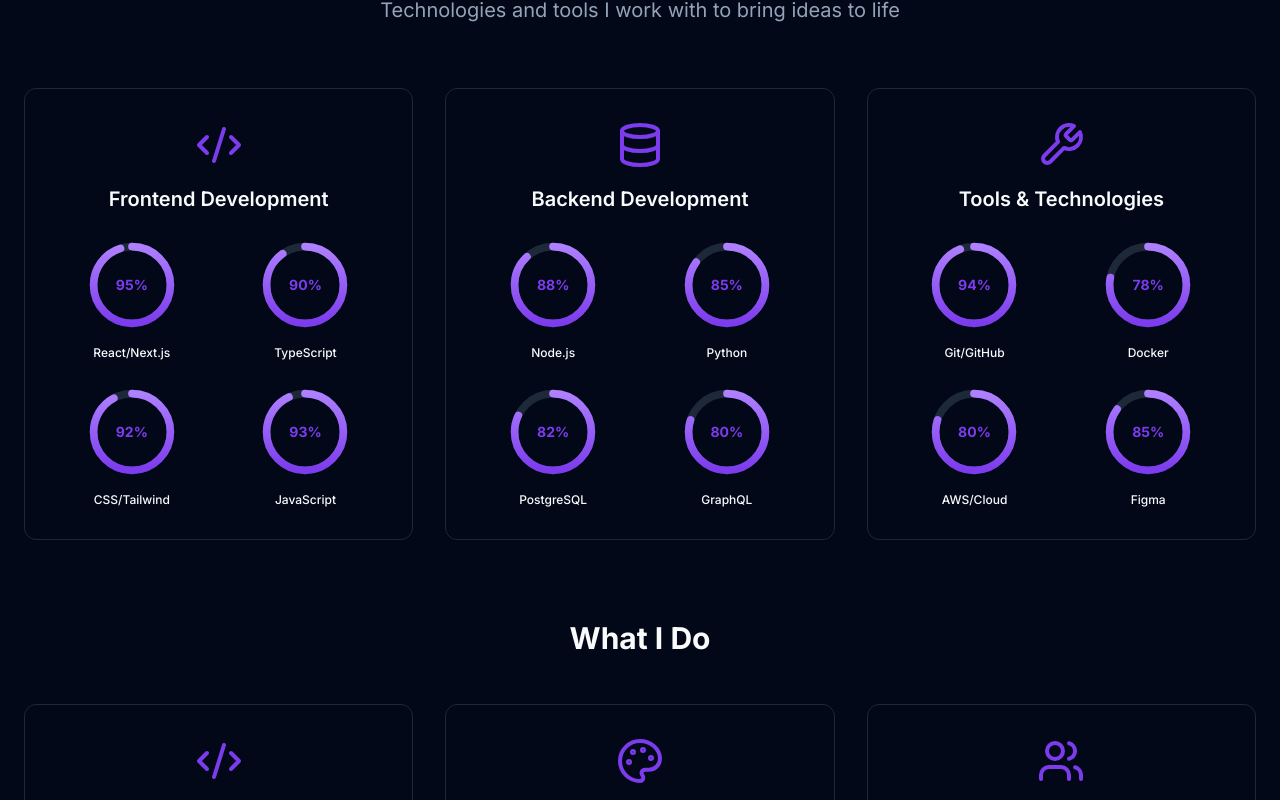
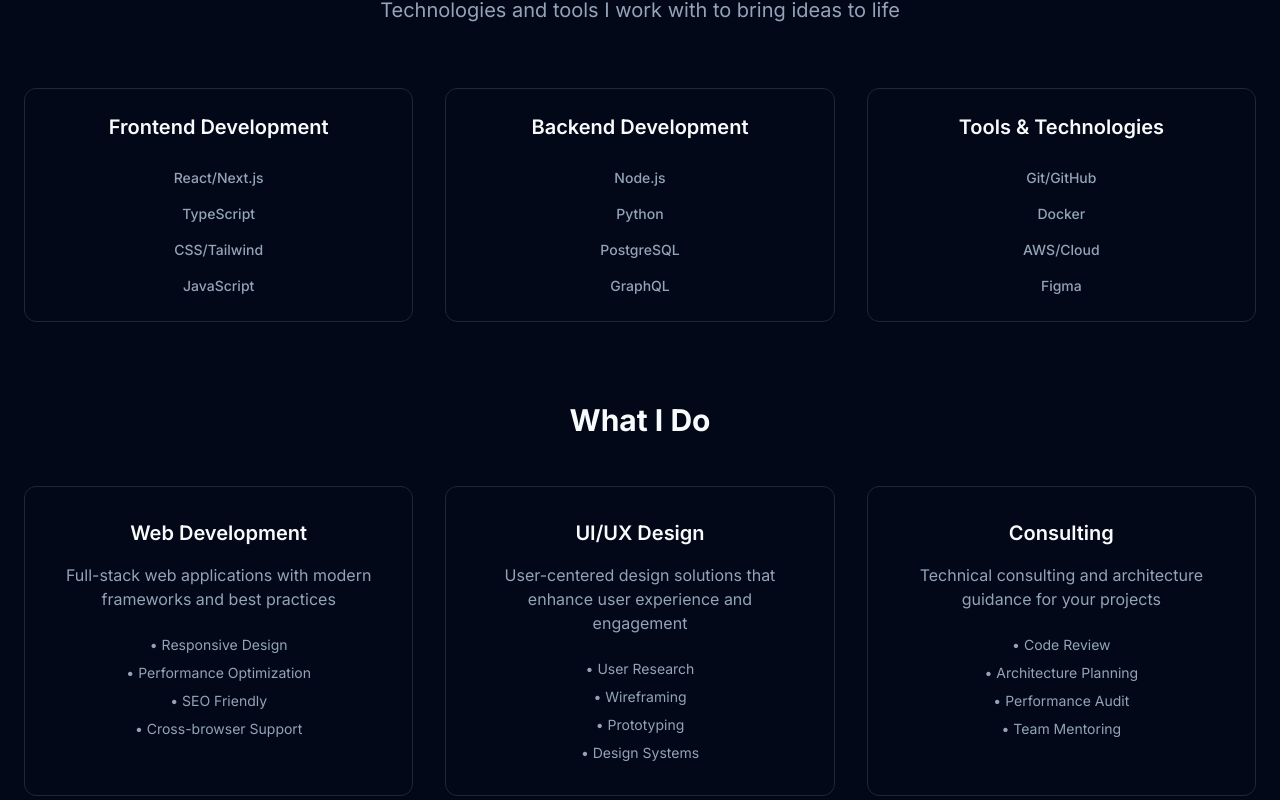
Before and after one commit to Akhil054/Portfolio, a React (Vite) app: page / in a window 1280 px wide. Shown: the part 1660-2460 px from the top of the page. Built offline with nearby package versions, Linux system fonts and the light colour scheme.

Commit message:
Remove visuals from skills section
Remove the circular progress indicators and icons from the skills section, reverting to a simpler visual presentation.

```diff
--- a/src/components/Skills.tsx
+++ b/src/components/Skills.tsx
@@ -1,81 +1,18 @@
 import { Card, CardContent } from "@/components/ui/card";
-import { Code2, Database, Wrench, Palette, Users, Lightbulb } from "lucide-react";
-
-// Skills component with circular progress indicators
-
-// Circular Progress Component
-const CircularProgress = ({ value, children }: { value: number; children: React.ReactNode }) => {
-  const circumference = 2 * Math.PI * 40;
-  const strokeDashoffset = circumference - (value / 100) * circumference;
-
-  return (
-    <div className="relative w-24 h-24 mx-auto">
-      <svg className="w-24 h-24 transform -rotate-90" viewBox="0 0 100 100">
-        <circle
-          cx="50"
-          cy="50"
-          r="40"
-          stroke="hsl(var(--muted))"
-          strokeWidth="8"
-          fill="transparent"
-        />
-        <circle
-          cx="50"
-          cy="50"
-          r="40"
-          stroke="url(#gradient)"
-          strokeWidth="8"
-          fill="transparent"
-          strokeDasharray={circumference}
-          strokeDashoffset={strokeDashoffset}
-          strokeLinecap="round"
-          className="transition-all duration-1000 ease-out"
-        />
-        <defs>
-          <linearGradient id="gradient" x1="0%" y1="0%" x2="100%" y2="0%">
-            <stop offset="0%" stopColor="hsl(var(--primary))" />
-            <stop offset="100%" stopColor="hsl(var(--primary-glow))" />
-          </linearGradient>
-        </defs>
-      </svg>
-      <div className="absolute inset-0 flex items-center justify-center">
-        {children}
-      </div>
-    </div>
-  );
-};
 
 const Skills = () => {
   const skillCategories = [
     {
       title: "Frontend Development",
-      icon: Code2,
-      skills: [
-        { name: "React/Next.js", level: 95 },
-        { name: "TypeScript", level: 90 },
-        { name: "CSS/Tailwind", level: 92 },
-        { name: "JavaScript", level: 93 }
-      ]
+      skills: ["React/Next.js", "TypeScript", "CSS/Tailwind", "JavaScript"]
     },
     {
       title: "Backend Development",
-      icon: Database,
-      skills: [
-        { name: "Node.js", level: 88 },
-        { name: "Python", level: 85 },
-        { name: "PostgreSQL", level: 82 },
-        { name: "GraphQL", level: 80 }
-      ]
+      skills: ["Node.js", "Python", "PostgreSQL", "GraphQL"]
     },
     {
       title: "Tools & Technologies",
-      icon: Wrench,
-      skills: [
-        { name: "Git/GitHub", level: 94 },
-        { name: "Docker", level: 78 },
-        { name: "AWS/Cloud", level: 80 },
-        { name: "Figma", level: 85 }
-      ]
+      skills: ["Git/GitHub", "Docker", "AWS/Cloud", "Figma"]
     }
   ];
 
@@ -92,31 +29,20 @@ const Skills = () => {
         </div>
 
         <div className="grid md:grid-cols-2 lg:grid-cols-3 gap-8">
-          {skillCategories.map((category) => {
-            const IconComponent = category.icon;
-            return (
-              <Card key={category.title} className="hover-lift text-center">
-                <CardContent className="p-8">
-                  <div className="mb-6">
-                    <IconComponent className="w-12 h-12 mx-auto mb-4 text-primary" />
-                    <h3 className="text-xl font-semibold">{category.title}</h3>
-                  </div>
-                  <div className="grid grid-cols-2 gap-6">
+          {skillCategories.map((category) => (
+            <Card key={category.title} className="hover-lift">
+              <CardContent className="p-6">
+                <h3 className="text-xl font-semibold mb-6 text-center">{category.title}</h3>
+                <div className="space-y-3">
                   {category.skills.map((skill) => (
-                      <div key={skill.name} className="flex flex-col items-center">
-                        <CircularProgress value={skill.level}>
-                          <div className="text-center">
-                            <div className="text-sm font-bold text-primary">{skill.level}%</div>
-                          </div>
-                        </CircularProgress>
-                        <span className="text-xs font-medium mt-3 text-center leading-tight">{skill.name}</span>
+                    <div key={skill} className="text-center">
+                      <span className="text-sm font-medium text-muted-foreground">{skill}</span>
                     </div>
                   ))}
                 </div>
               </CardContent>
             </Card>
-            );
-          })}
+          ))}
         </div>
 
         {/* Services */}
@@ -126,28 +52,22 @@ const Skills = () => {
             {[
               {
                 title: "Web Development",
-                icon: Code2,
                 description: "Full-stack web applications with modern frameworks and best practices",
                 features: ["Responsive Design", "Performance Optimization", "SEO Friendly", "Cross-browser Support"]
               },
               {
                 title: "UI/UX Design",
-                icon: Palette,
                 description: "User-centered design solutions that enhance user experience and engagement",
                 features: ["User Research", "Wireframing", "Prototyping", "Design Systems"]
               },
               {
                 title: "Consulting",
-                icon: Users,
                 description: "Technical consulting and architecture guidance for your projects",
                 features: ["Code Review", "Architecture Planning", "Performance Audit", "Team Mentoring"]
               }
-            ].map((service) => {
-              const ServiceIcon = service.icon;
-              return (
+            ].map((service) => (
               <Card key={service.title} className="hover-lift text-center">
                 <CardContent className="p-8">
-                    <ServiceIcon className="w-12 h-12 mx-auto mb-4 text-primary" />
                   <h4 className="text-xl font-semibold mb-4">{service.title}</h4>
                   <p className="text-muted-foreground mb-6">{service.description}</p>
                   <ul className="space-y-2 text-sm">
@@ -157,8 +77,7 @@ const Skills = () => {
                   </ul>
                 </CardContent>
               </Card>
-              );
-            })}
+            ))}
           </div>
         </div>
       </div>
```
Lines whose indentation alone changed are shown as unchanged.
